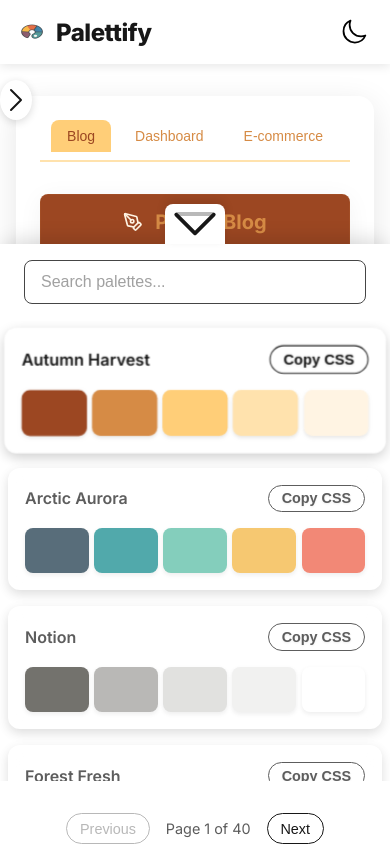
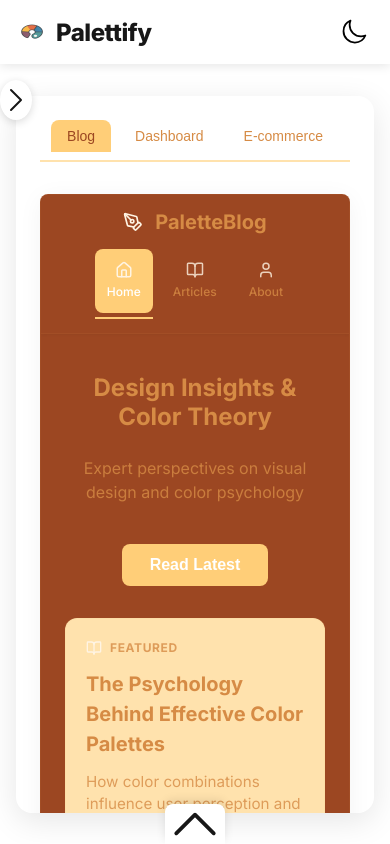
Before and after one commit to KevinReyhanW/palettify, a Next.js app: page / in a window 390 px wide. Built offline with nearby package versions, Linux system fonts and the light colour scheme.

Commit message:
fix arrow glitch in right sidebar on mobile

```diff
--- a/src/components/PaletteRightSidebar.tsx
+++ b/src/components/PaletteRightSidebar.tsx
@@ -12,22 +12,21 @@ const MOBILE_BREAKPOINT = 768;
 export default function PaletteRightSidebar() {
   const { palettes, currentPaletteIndex, setCurrentPaletteIndex, setPreviewColors, isCreatingPalette } = useColorPalette();
   const [page, setPage] = useState(0);
-  const [isOpen, setIsOpen] = useState(true);
   const [isMobile, setIsMobile] = useState(false);
   const [searchTerm, setSearchTerm] = useState('');
+  const [isOpen, setIsOpen] = useState(false);
+  const [hasMounted, setHasMounted] = useState(false);
 
   useEffect(() => {
+    setHasMounted(true);
     const checkIsMobile = () => {
-      setIsMobile(window.innerWidth <= MOBILE_BREAKPOINT);
+      const mobile = window.innerWidth <= MOBILE_BREAKPOINT;
+      setIsMobile(mobile);
+      setIsOpen(!mobile);
     };
 
-    // Check initially
     checkIsMobile();
-
-    // Add event listener for window resize
     window.addEventListener('resize', checkIsMobile);
-
-    // Cleanup
     return () => window.removeEventListener('resize', checkIsMobile);
   }, []);
 
@@ -59,6 +58,10 @@ export default function PaletteRightSidebar() {
     setPreviewColors(palettes[globalPaletteIndex].colors);
   };
 
+  if (!hasMounted) {
+    return null;
+  }
+
   return (
     <div className={`palette-right-sidebar ${isOpen ? 'open' : 'closed'}`}>
       <button
@@ -71,6 +74,9 @@ export default function PaletteRightSidebar() {
           : (isOpen ? <ChevronRightIcon className="w-6 h-6" /> : <ChevronLeftIcon className="w-6 h-6" />)
         }
       </button>
+
+      {isOpen && (
+        <>
           <div className="search-container">
             <input
               type="text"
@@ -78,7 +84,7 @@ export default function PaletteRightSidebar() {
               value={searchTerm}
               onChange={(e) => {
                 setSearchTerm(e.target.value);
-            setPage(0); // Reset to first page when searching
+                setPage(0);
               }}
               className="search-input"
             />
@@ -166,6 +172,8 @@ export default function PaletteRightSidebar() {
               Next
             </button>
           </div>
+        </>
+      )}
     </div>
   );
 }
--- a/src/styles/components/PaletteRightSidebar.css
+++ b/src/styles/components/PaletteRightSidebar.css
@@ -331,7 +331,7 @@
   }
 
   /* Add a subtle drag indicator */
-  .toggle-button::before {
+  /* .toggle-button::before {
     content: '';
     position: absolute;
     top: 8px;
@@ -342,5 +342,5 @@
     background: var(--foreground);
     opacity: 0.3;
     border-radius: 2px;
-  }
+  } */
 }
```
Lines whose indentation alone changed are shown as unchanged.
